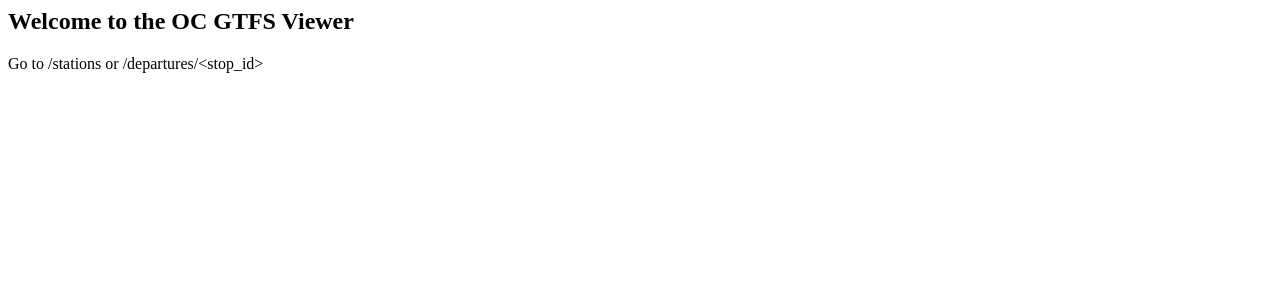
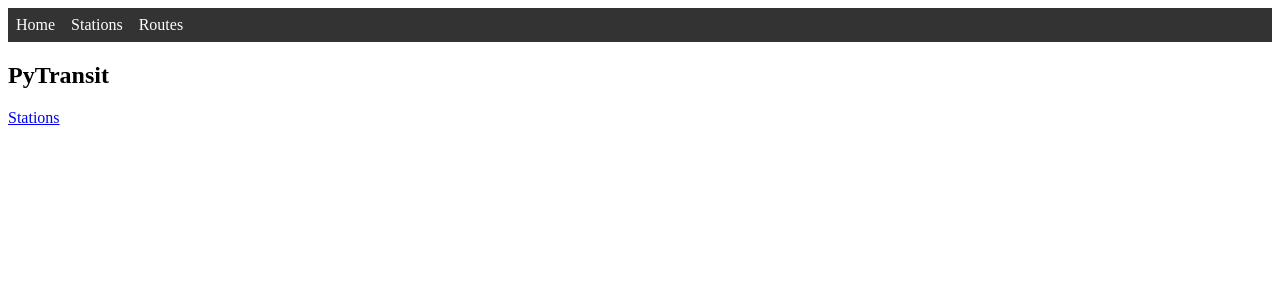
Before and after one commit to matwin04/PyTransit, a Flask app: page / in a window 1280 px wide. Shown: the top 300 px of the page. Run offline with Flask 3, Linux system fonts and the light colour scheme.

Commit message:
Fixed Station Name Issue

```diff
--- a/main.py
+++ b/main.py
@@ -1,5 +1,6 @@
 from flask import Flask, render_template, jsonify
 import gtfs_kit as gk
+
 import pandas as pd
 import os
 from datetime import datetime
@@ -10,9 +11,19 @@ app = Flask(__name__)
 FEED_PATH = "data/OC.zip"
 feed = gk.read_feed(FEED_PATH, dist_units="km")
 
+# TIME CONVERSION
+def timestring_to_seconds(timestr):
+    h, m, s = map(int, timestr.split(":"))
+    return h * 3600 + m * 60 + s
+def format_am_pm(sec):
+    hour = (sec // 3600) % 24
+    minute = (sec % 3600) // 60
+    return datetime(2000, 1, 1, hour, minute).strftime("%I:%M %p")
+
+#SERVER
 @app.route("/")
 def home():
-    return "<h2>Welcome to the OC GTFS Viewer</h2><p>Go to /stations or /departures/&lt;stop_id&gt;</p>"
+    return render_template("index.html")
 
 @app.route("/stations")
 def stations():
@@ -26,24 +37,25 @@ def routes():
 
 @app.route("/departures/<stop_id>")
 def departures(stop_id):
-    now = datetime.now().time()
+    now = datetime.now()
+    now_seconds = now.hour * 3600 + now.minute * 60 + now.second
 
     stop_times = feed.stop_times[feed.stop_times["stop_id"] == stop_id]
     stop_times = stop_times.merge(feed.trips, on="trip_id")
     stop_times = stop_times.merge(feed.routes, on="route_id", how="left")
 
-    # Filter out past times
-    stop_times["parsed_time"] = stop_times["departure_time"].apply(lambda t: datetime.strptime(t, "%H:%M:%S").time())
-    upcoming = stop_times[stop_times["parsed_time"] >= now]
+    stop_times["seconds"] = stop_times["departure_time"].apply(timestring_to_seconds)
+    upcoming = stop_times[stop_times["seconds"] >= now_seconds].copy()
+    upcoming = upcoming.sort_values("seconds")
 
-    # Sort by time
-    upcoming = upcoming.sort_values("parsed_time")
-
-    # Format time to 12-hour format
-    upcoming["formatted_time"] = upcoming["parsed_time"].apply(lambda t: t.strftime("%I:%M %p"))
+    upcoming["formatted_time"] = upcoming["seconds"].apply(format_am_pm)
 
     departures = upcoming[["trip_id", "formatted_time", "trip_headsign", "route_short_name", "route_color", "route_text_color"]].to_dict(orient="records")
 
-    return render_template("departures.html", departures=departures, stop_id=stop_id)
+    # 🔍 Lookup stop name from stops.txt
+    stop_row = feed.stops[feed.stops["stop_id"] == stop_id]
+    stop_name = stop_row["stop_name"].values[0] if not stop_row.empty else stop_id
+
+    return render_template("departures.html", departures=departures, stop_id=stop_id, stop_name=stop_name)
 if __name__ == "__main__":
     app.run(debug=True)
--- a/templates/departures.html
+++ b/templates/departures.html
@@ -2,7 +2,7 @@
 <html>
 <head>
     <meta charset="UTF-8">
-    <title>Departures for {{ stop_id }}</title>
+    <title>Departures for {{ stop_name }}</title>
     <style>
         body {
             font-family: sans-serif;
@@ -23,7 +23,9 @@
     </style>
 </head>
 <body>
-    <h1>Departures for {{ stop_id }}</h1>
+    {% include 'navbar.html' %}
+
+    <h1>Departures for <b>{{ stop_name }}</b></h1>
     <table>
         <thead>
             <tr>
--- a/templates/index.html
+++ b/templates/index.html
@@ -4,38 +4,11 @@
   <title>Transit Stations Map (Overpass)</title>
   <meta charset="utf-8" />
   <meta name="viewport" content="width=device-width, initial-scale=1.0" />
-  <link rel="stylesheet" href="https://unpkg.com/leaflet@1.9.4/dist/leaflet.css" />
-  <style>
-    html, body, #map {
-      height: 100%;
-      margin: 0;
-    }
-  </style>
+
 </head>
 <body>
-  {% include "navbar.html" %}
-
-  <div id="map"></div>
-
-  <script src="https://unpkg.com/leaflet@1.9.4/dist/leaflet.js"></script>
-  <script>
-    const map = L.map('map').setView([33.9, -118.1], 10);
-
-    L.tileLayer('https://{s}.tile.openstreetmap.org/{z}/{x}/{y}.png', {
-      maxZoom: 19
-    }).addTo(map);
-
-    fetch('/stations.geojson')
-      .then(r => r.json())
-      .then(data => {
-        L.geoJSON(data, {
-          pointToLayer: (feat, latlng) => L.marker(latlng),
-          onEachFeature: (feat, layer) => {
-            const p = feat.properties;
-            layer.bindPopup(`<strong>${p.name}</strong><br>Type: ${p.type}`);
-          }
-        }).addTo(map);
-      });
-  </script>
+    {% include 'navbar.html' %}
+<h2>PyTransit</h2>
+<a href="/stations">Stations</a>
 </body>
 </html>
--- a/templates/navbar.html
+++ b/templates/navbar.html
@@ -1,7 +1,8 @@
-<nav style="background: #333; color: white; padding: 1em; display: flex; justify-content: space-between">
-    <div><strong>Transit Viewer</strong></div>
-    <div>
-        <a href="/" style="color: white; margin-right: 1em; text-decoration: none">Home</a>
-        <a href="/stations">Stations</a>
-    </div>
+<!-- templates/navbar.html -->
+<nav style="background-color: #333; padding: 0.5rem;">
+  <ul style="display: flex; list-style: none; gap: 1rem; margin: 0; padding: 0; color: white;">
+    <li><a href="/" style="color: white; text-decoration: none;">Home</a></li>
+    <li><a href="/stations" style="color: white; text-decoration: none;">Stations</a></li>
+    <li><a href="/routes" style="color: white; text-decoration: none;">Routes</a></li>
+  </ul>
 </nav>
--- a/templates/routes.html
+++ b/templates/routes.html
@@ -24,6 +24,7 @@
     </style>
 </head>
 <body>
+    {% include 'navbar.html' %}
     <h1>GTFS Routes</h1>
     <table>
         <thead>
--- a/templates/stations.html
+++ b/templates/stations.html
@@ -28,6 +28,7 @@
     </style>
 </head>
 <body>
+    {% include 'navbar.html' %}
     <h1>GTFS Stations</h1>
     <table>
         <thead>
```
